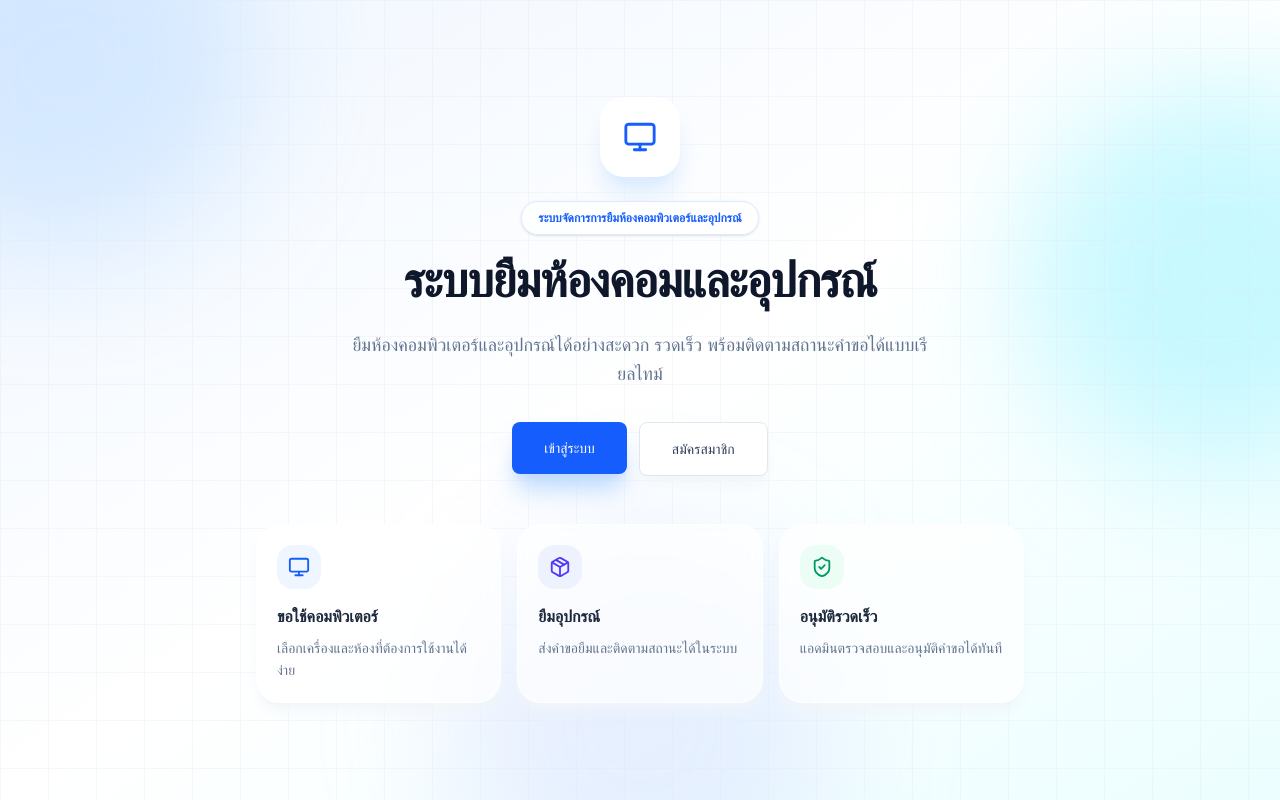
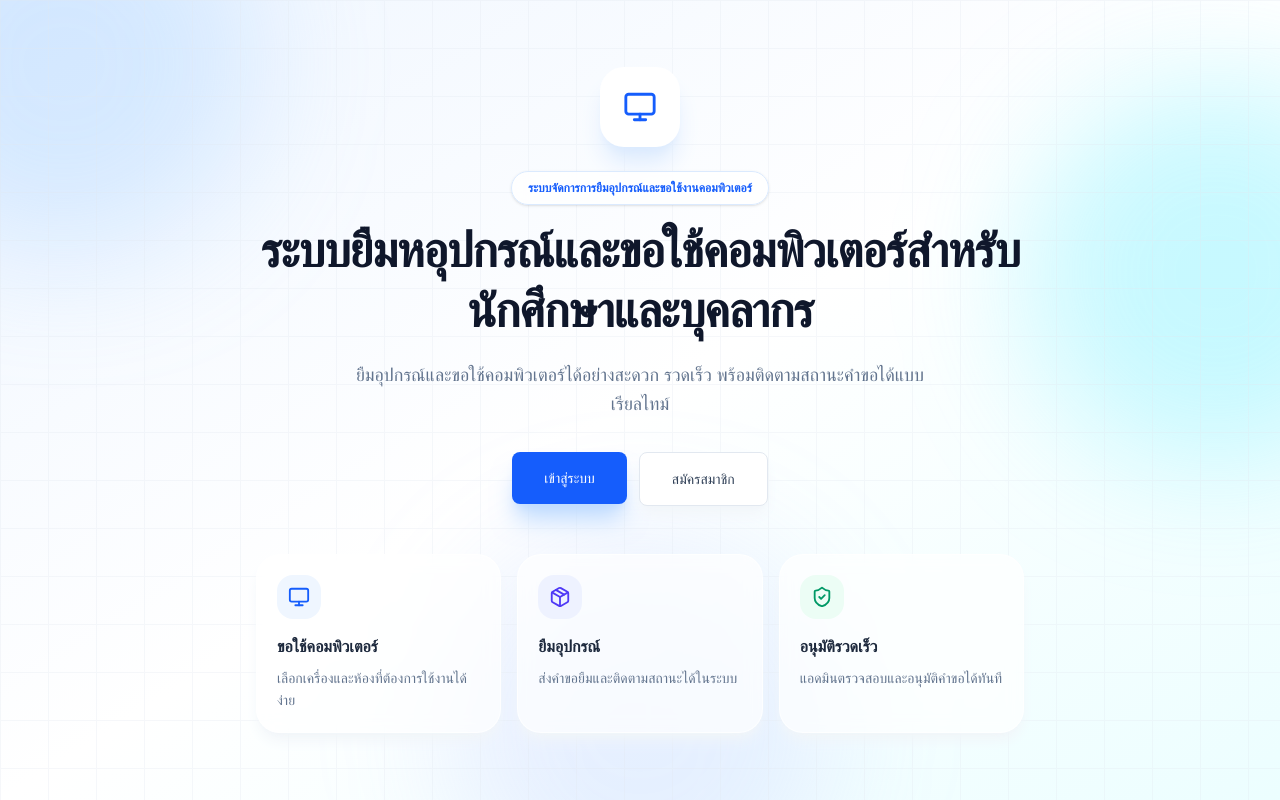
Before and after one commit to 66sumitra/Room-and-Equipment-Booking-System, a Next.js app: page / in a window 1280 px wide. Built offline with nearby package versions, Linux system fonts and the light colour scheme; no server answers.

Commit message:
improve home page design

```diff
--- a/app/page.tsx
+++ b/app/page.tsx
@@ -20,15 +20,15 @@ export default function Home() {
           </div>
 
           <div className="mb-4 inline-flex rounded-full border border-blue-100 bg-white/80 px-4 py-2 text-xs font-black text-blue-600 shadow-sm backdrop-blur">
-            ระบบจัดการการยืมห้องคอมพิวเตอร์และอุปกรณ์
+            ระบบจัดการการยืมอุปกรณ์และขอใช้งานคอมพิวเตอร์
           </div>
 
           <h1 className="text-4xl font-black leading-tight tracking-tight text-slate-900 md:text-5xl">
-            ระบบยืมห้องคอมและอุปกรณ์
+            ระบบยืมหอุปกรณ์และขอใช้คอมพิวเตอร์สำหรับนักศึกษาและบุคลากร
           </h1>
 
           <p className="mx-auto mt-5 max-w-xl text-base font-medium leading-relaxed text-slate-500 md:text-lg">
-            ยืมห้องคอมพิวเตอร์และอุปกรณ์ได้อย่างสะดวก รวดเร็ว พร้อมติดตามสถานะคำขอได้แบบเรียลไทม์
+            ยืมอุปกรณ์และขอใช้คอมพิวเตอร์ได้อย่างสะดวก รวดเร็ว พร้อมติดตามสถานะคำขอได้แบบเรียลไทม์
           </p>
 
           <div className="mt-8 flex flex-col justify-center gap-3 sm:flex-row">
```
